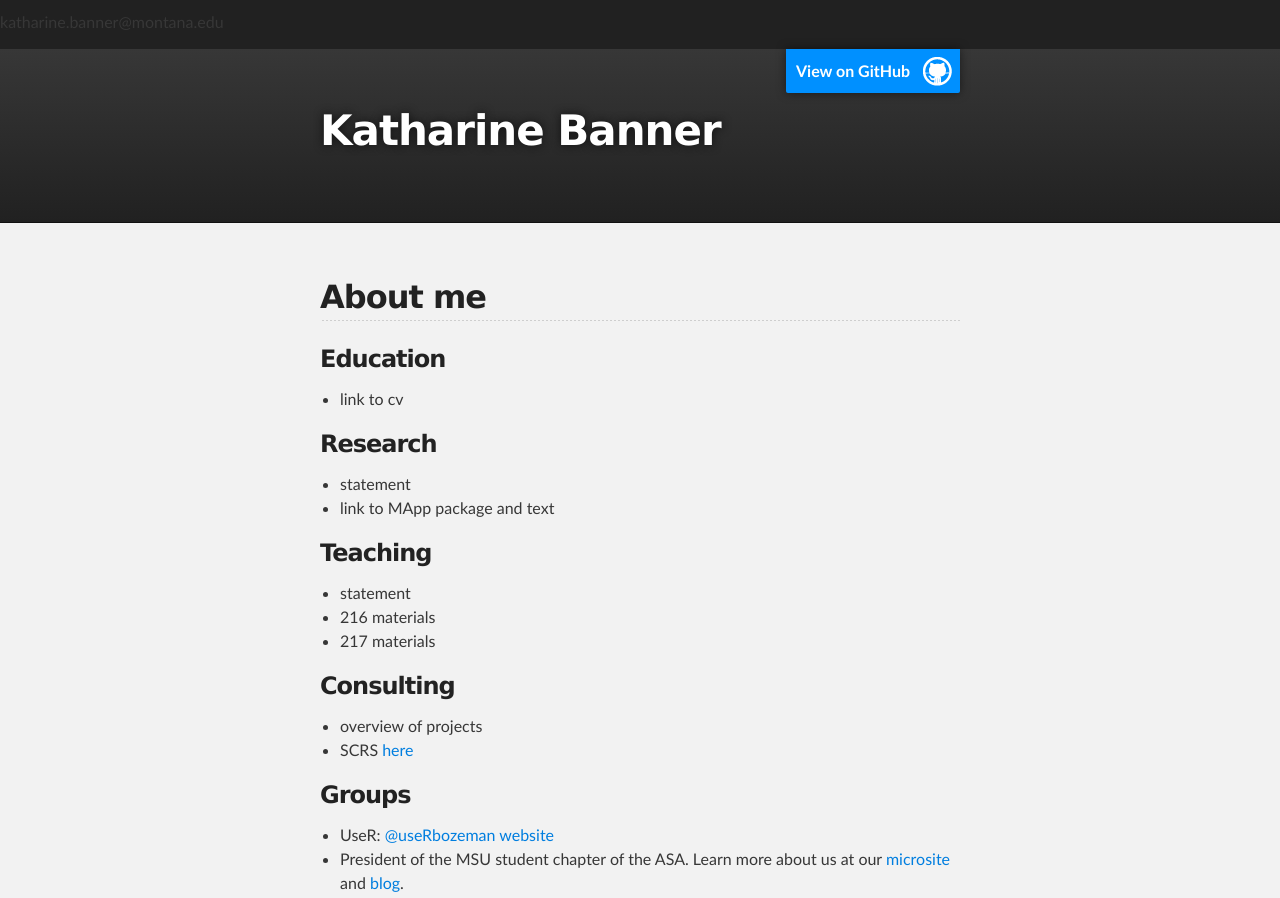
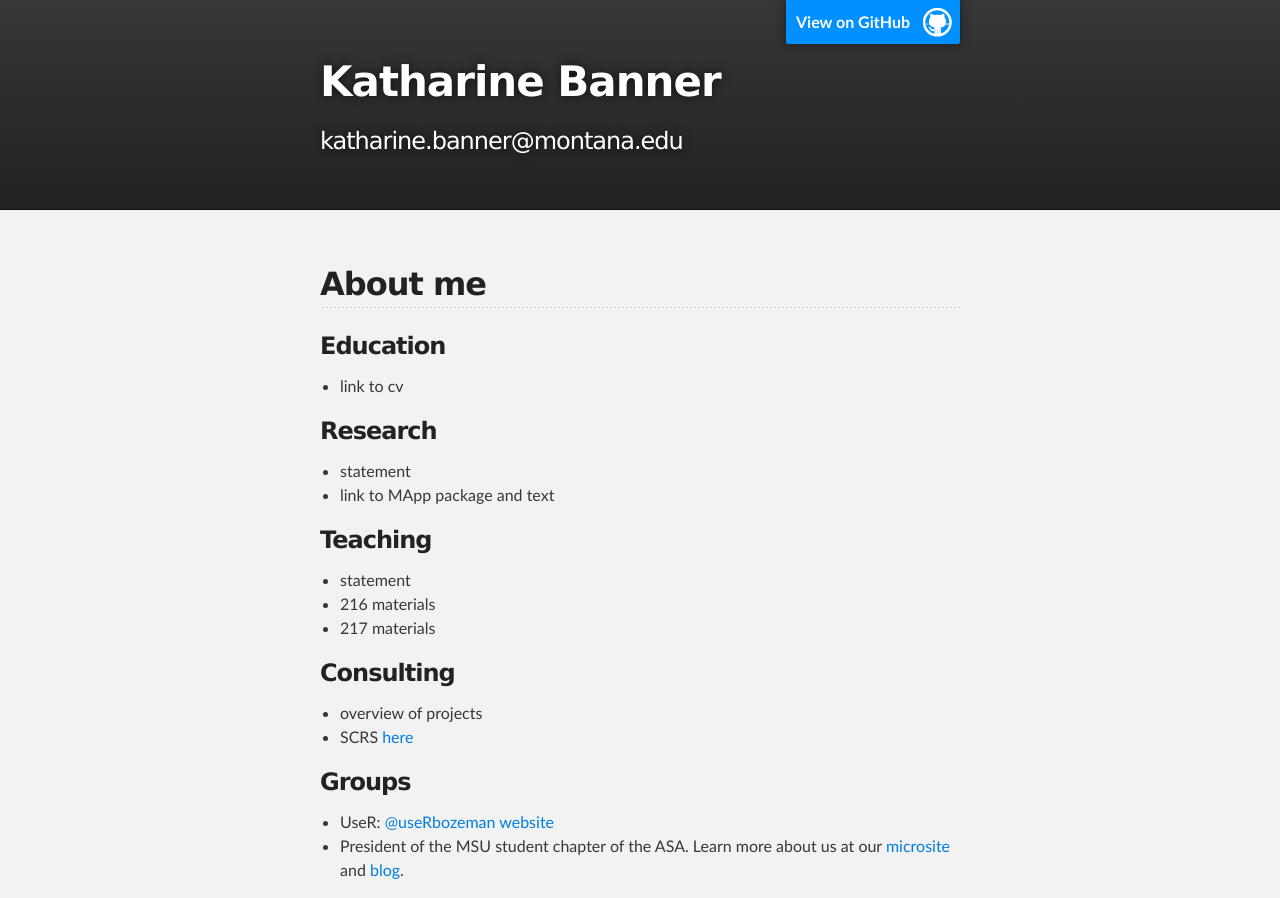
Before and after one commit to kbanner14/kbanner14.github.io, a plain HTML site: page index.html in a window 1280 px wide. Shown: the top 898 px of the page. Drawn offline with Linux system fonts and the light colour scheme.

Commit message:
Replace master branch with page content via GitHub

```diff
--- a/index.html
+++ b/index.html
@@ -4,12 +4,11 @@
   <head>
     <meta charset='utf-8'>
     <meta http-equiv="X-UA-Compatible" content="chrome=1">
-    <meta name="description" content="Katharine Banner  : ">
+    <meta name="description" content="Katharine Banner  : katharine.banner@montana.edu">
 
     <link rel="stylesheet" type="text/css" media="screen" href="stylesheets/stylesheet.css">
 
     <title>Katharine Banner </title>
-    <p> <i>katharine.banner@montana.edu</i></p>
   </head>
 
   <body>
@@ -20,7 +19,7 @@
           <a id="forkme_banner" href="https://github.com/kbanner14">View on GitHub</a>
 
           <h1 id="project_title">Katharine Banner </h1>
-          <h2 id="project_tagline"></h2>
+          <h2 id="project_tagline">katharine.banner@montana.edu</h2>
 
         </header>
     </div>
--- a/params.json
+++ b/params.json
@@ -1 +1 @@
-{"name":"Katharine Banner ","tagline":"","body":"## About me \r\n\r\n### Education \r\n\r\n- link to cv \r\n\r\n### Research \r\n\r\n- statement\r\n- link to MApp package and text\r\n\r\n### Teaching \r\n\r\n- statement \r\n- 216 materials \r\n- 217 materials\r\n\r\n### Consulting \r\n\r\n- overview of projects \r\n- SCRS [here](http://www.montana.edu/statisticalconsulting/)\r\n\r\n### Groups\r\n\r\n- UseR: @useRbozeman [website](https://userbozeman.github.io/)\r\n- President of the MSU student chapter of the ASA. Learn more about us at our [microsite](http://community.amstat.org/montanastateuniversity) and [blog](https://msustudentchapterasa.wordpress.com/). ","google":"","note":"Don't delete this file! It's used internally to help with page regeneration."}
+{"name":"Katharine Banner ","tagline":"katharine.banner@montana.edu","body":"## About me \r\n\r\n### Education \r\n\r\n- link to cv \r\n\r\n### Research \r\n\r\n- statement\r\n- link to MApp package and text\r\n\r\n### Teaching \r\n\r\n- statement \r\n- 216 materials \r\n- 217 materials\r\n\r\n### Consulting \r\n\r\n- overview of projects \r\n- SCRS [here](http://www.montana.edu/statisticalconsulting/)\r\n\r\n### Groups\r\n\r\n- UseR: @useRbozeman [website](https://userbozeman.github.io/)\r\n- President of the MSU student chapter of the ASA. Learn more about us at our [microsite](http://community.amstat.org/montanastateuniversity) and [blog](https://msustudentchapterasa.wordpress.com/). ","google":"","note":"Don't delete this file! It's used internally to help with page regeneration."}
```
